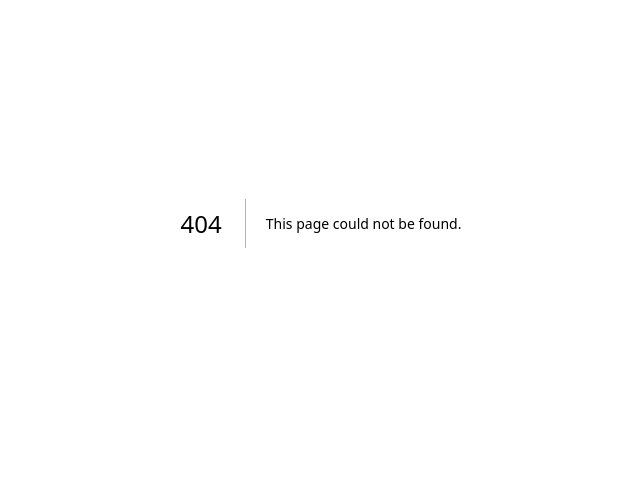
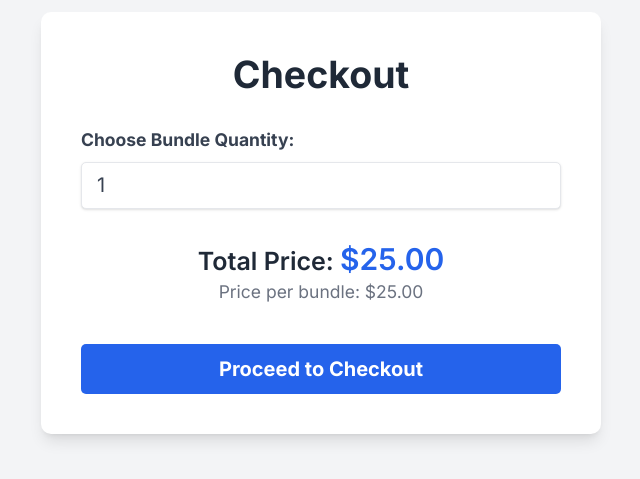
Before and after one commit to liangshengxin1024/cubiq-landing-page, a Next.js app: page /checkout in a window 1280 px wide. Before the commit this address had no page. Shown: the part 177-656 px from the top of the page, without its empty margins (319-959 px from the left). Built offline with nearby package versions, Linux system fonts and the light colour scheme.

Commit message:
feat: Add checkout page with bundle quantity options

```diff
--- /dev/null
+++ b/app/checkout/page.tsx
@@ -0,0 +1,65 @@
+'use client'; // This directive marks the component as a Client Component
+
+import React, { useState, useEffect } from 'react';
+
+export default function CheckoutPage() {
+  const [bundleQuantity, setBundleQuantity] = useState(1);
+  const pricePerBundle = 25.00; // Example price
+  const [totalPrice, setTotalPrice] = useState(0);
+
+  useEffect(() => {
+    setTotalPrice(bundleQuantity * pricePerBundle);
+  }, [bundleQuantity, pricePerBundle]);
+
+  const handleQuantityChange = (e: React.ChangeEvent<HTMLInputElement>) => {
+    const value = parseInt(e.target.value);
+    if (!isNaN(value) && value > 0) {
+      setBundleQuantity(value);
+    } else if (e.target.value === '') {
+      setBundleQuantity(0); // Allow clearing the input temporarily
+    }
+  };
+
+  const handleProceedToCheckout = () => {
+    alert(`Proceeding to checkout with ${bundleQuantity} bundles for a total of $${totalPrice.toFixed(2)}`);
+    // In a real application, you would integrate with a payment gateway here
+  };
+
+  return (
+    <div className="min-h-screen bg-gray-100 flex items-center justify-center p-4">
+      <div className="bg-white p-8 rounded-lg shadow-lg max-w-md w-full">
+        <h1 className="text-3xl font-bold text-gray-800 mb-6 text-center">Checkout</h1>
+
+        <div className="mb-6">
+          <label htmlFor="bundleQuantity" className="block text-gray-700 text-sm font-bold mb-2">
+            Choose Bundle Quantity:
+          </label>
+          <input
+            type="number"
+            id="bundleQuantity"
+            name="bundleQuantity"
+            min="1"
+            value={bundleQuantity}
+            onChange={handleQuantityChange}
+            className="shadow appearance-none border rounded w-full py-2 px-3 text-gray-700 leading-tight focus:outline-none focus:shadow-outline"
+            placeholder="e.g., 2"
+          />
+        </div>
+
+        <div className="mb-8 text-center">
+          <h2 className="text-xl font-semibold text-gray-800">
+            Total Price: <span className="text-blue-600 text-2xl">${totalPrice.toFixed(2)}</span>
+          </h2>
+          <p className="text-gray-500 text-sm">Price per bundle: ${pricePerBundle.toFixed(2)}</p>
+        </div>
+
+        <button
+          onClick={handleProceedToCheckout}
+          className="bg-blue-600 hover:bg-blue-700 text-white font-bold py-2 px-4 rounded focus:outline-none focus:shadow-outline w-full transition duration-150 ease-in-out"
+        >
+          Proceed to Checkout
+        </button>
+      </div>
+    </div>
+  );
+}
```
Also changed, not shown: 14 other files (tests, documents, lock files or other folders).
